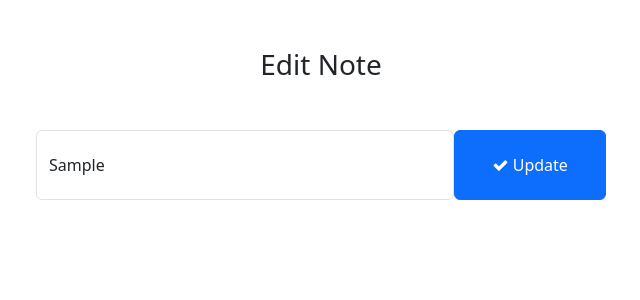
After one commit to Dhirendra2003/django_todo, a Django app: page /todo/edit_task/1/ in a window 1280 px wide. The commit adds this page. Shown: the top 300 px of the page, without its empty margins (319-959 px from the left). Run offline with Django 5.2, Linux system fonts and the light colour scheme; tables that the repository leaves empty hold one stand-in row (values such as "Sample post").

Commit message:
todo complete crud

```diff
--- /dev/null
+++ b/templates/edit_task.html
@@ -0,0 +1,42 @@
+
+<!DOCTYPE html>
+<html lang="en">
+<head>
+    <meta charset="UTF-8">
+    <meta http-equiv="X-UA-Compatible" content="IE=edge">
+    <meta name="viewport" content="width=device-width, initial-scale=1.0">
+    <title>TODO LIST EDIT</title>
+
+    <!-- Bootstrap -->
+    <link href="https://cdn.jsdelivr.net/npm/bootstrap@5.3.0-alpha1/dist/css/bootstrap.min.css" rel="stylesheet" integrity="sha384-GLhlTQ8iRABdZLl6O3oVMWSktQOp6b7In1Zl3/Jr59b6EGGoI1aFkw7cmDA6j6gD" crossorigin="anonymous">
+    <script src="https://cdn.jsdelivr.net/npm/bootstrap@5.3.0-alpha1/dist/js/bootstrap.bundle.min.js" integrity="sha384-w76AqPfDkMBDXo30jS1Sgez6pr3x5MlQ1ZAGC+nuZB+EYdgRZgiwxhTBTkF7CXvN" crossorigin="anonymous"></script>
+    <!-- Font Awesome Icons -->
+    <link rel="stylesheet" href="https://cdnjs.cloudflare.com/ajax/libs/font-awesome/4.7.0/css/font-awesome.min.css">
+
+    <style>
+        .form-control{
+        padding: 1.375rem .75rem !important;
+    }
+    </style>
+</head>
+<body>
+    <div class="container">
+        <h3 class="pt-5 text-center">Edit Note</h3>
+
+        <div class="row d-flex justify-content-center mt-5">
+            <div class="col-md-6 col-lg-6 p-0" style="position:'relative',margin:'auto'">
+                <!-- To Do Form -->
+                <form action="{% url 'edit_task' task.id %}" method="post" >
+                    {% csrf_token %}
+                    <div class="form-group">
+                        <span style="display: flex;">
+                            <input name="task_new" value="{{task.task}}" type="text" class="form-control" placeholder="Add a task">
+                            <button type="submit" class="btn btn-primary" style="width: 200px;"><i class="fa fa-check"></i> Update</button>
+                        </span>
+                    </div>
+                </form>
+            </div>
+        </div>
+    </div>
+</body>
+</html>
--- a/todo/urls.py
+++ b/todo/urls.py
@@ -3,5 +3,9 @@ from . import views
 
 urlpatterns = [
     path('addTask/', views.addTask , name='addTask'),
+    path('mark_as_done/<int:pk>/', views.mark_as_done , name='mark_as_done'),
+    path('mark_as_undone/<int:pk>/', views.mark_as_undone , name='mark_as_undone'),
+    path('edit_task/<int:pk>/', views.edit_task , name='edit_task'),
+    path('delete_task/<int:pk>/', views.delete_task , name='delete_task'),
 
 ]
--- a/todo/views.py
+++ b/todo/views.py
@@ -1,5 +1,5 @@
 from django.http import HttpResponse
-from django.shortcuts import render,redirect
+from django.shortcuts import render,redirect ,get_object_or_404
 from .models import Task
 
 # Create your views here.
@@ -7,3 +7,33 @@ def addTask(req):
     task=req.POST['task']
     Task.objects.create(task=task )
     return redirect('home')
+def mark_as_done(req, pk):
+    task=get_object_or_404(Task, pk=pk)
+    task.is_completed=True
+    task.save()
+
+    return redirect('home')
+
+def mark_as_undone(req, pk):
+    task=get_object_or_404(Task, pk=pk)
+    task.is_completed=False
+    task.save()
+
+    return redirect('home')
+
+def edit_task(req,pk):
+    task = get_object_or_404(Task, pk=pk)
+    if(req.method=='POST'):
+        task.task=req.POST['task_new']
+        task.save()
+        return  redirect('home')
+    else:
+        context={
+            'task':task
+        }
+        return render(req,'edit_task.html',context)
+
+def delete_task(req, pk):
+    task=get_object_or_404(Task, pk=pk)
+    task.delete()
+    return redirect('home')
--- a/todo_main/views.py
+++ b/todo_main/views.py
@@ -4,10 +4,11 @@ from todo.models import Task
 
 def home(req):
   # return HttpResponse('<h1>Home page</h1>')
-  tasks=Task.objects.filter(is_completed=False).order_by('-created_at')
+  tasks=Task.objects.filter(is_completed=False).order_by('created_at')
+  completed_tasks=Task.objects.filter(is_completed=True).order_by('updated_at')
   # print(tasks)
   context={
     'tasks': tasks,
-
+    'completed_tasks':completed_tasks
   }
   return render(req ,'home.html',context)
```
Also changed, not shown: templates/home.html (+7 -4 lines), db.sqlite3.
